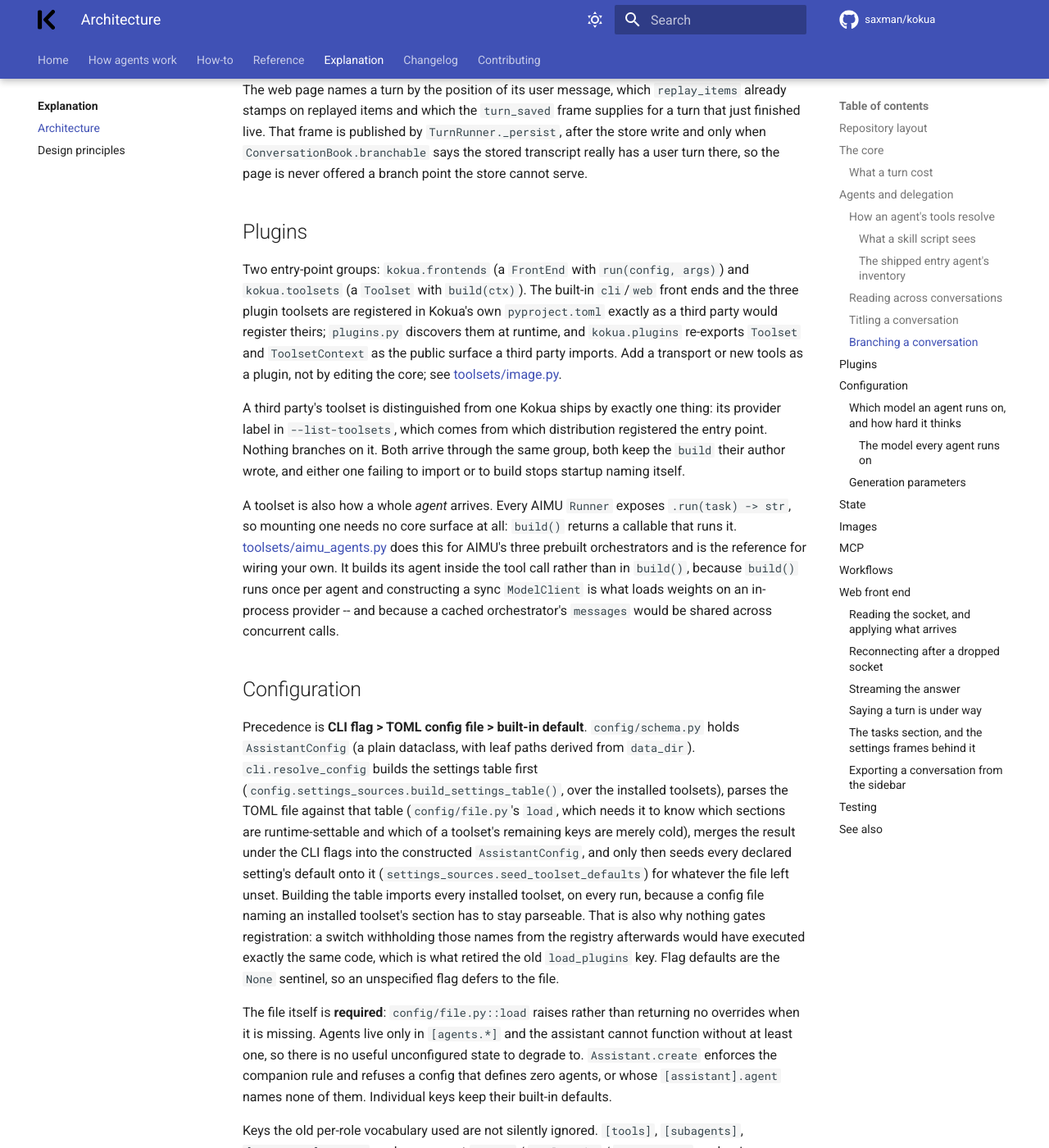
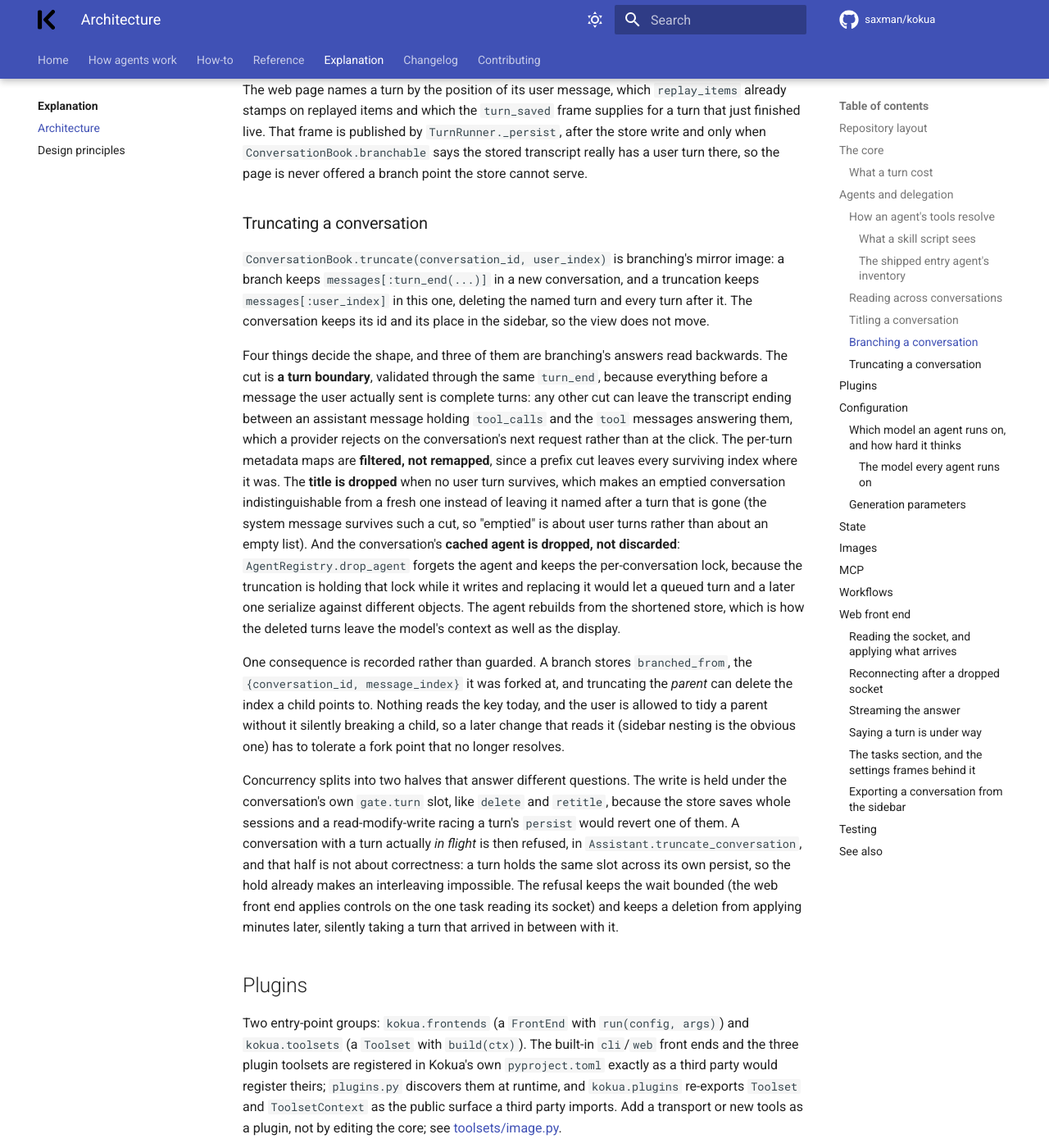
Before and after one commit to saxman/kokua, an MkDocs documentation site: the page built from docs/explanation/architecture.md, in a window 1280 px wide and 1400 px high, scrolled down 12829 px. Shown: the whole window at 82% size. Built offline with MkDocs 1.6.1 and Material for MkDocs 9.7.7, drawn with Linux system fonts in a browser that asks for light colours; comment, search, counter and statistics services are not loaded.

Commit message:
feat(web): a delete-from-here control on each user turn

```diff
--- a/docs/explanation/architecture.md
+++ b/docs/explanation/architecture.md
@@ -485,6 +485,42 @@ replayed items and which the `turn_saved` frame supplies for a turn that just fi
 is published by `TurnRunner._persist`, after the store write and only when `ConversationBook.branchable`
 says the stored transcript really has a user turn there, so the page is never offered a branch point the
 store cannot serve.
+
+### Truncating a conversation
+
+`ConversationBook.truncate(conversation_id, user_index)` is branching's mirror image: a branch keeps
+`messages[:turn_end(...)]` in a new conversation, and a truncation keeps `messages[:user_index]` in this
+one, deleting the named turn and every turn after it. The conversation keeps its id and its place in the
+sidebar, so the view does not move.
+
+Four things decide the shape, and three of them are branching's answers read backwards. The cut is **a
+turn boundary**, validated through the same `turn_end`, because everything before a message the user
+actually sent is complete turns: any other cut can leave the transcript ending between an assistant
+message holding `tool_calls` and the `tool` messages answering them, which a provider rejects on the
+conversation's next request rather than at the click. The per-turn metadata maps are **filtered, not
+remapped**, since a prefix cut leaves every surviving index where it was. The **title is dropped** when
+no user turn survives, which makes an emptied conversation indistinguishable from a fresh one instead of
+leaving it named after a turn that is gone (the system message survives such a cut, so "emptied" is
+about user turns rather than about an empty list). And the conversation's **cached agent is dropped, not
+discarded**: `AgentRegistry.drop_agent` forgets the agent and keeps the per-conversation lock, because
+the truncation is holding that lock while it writes and replacing it would let a queued turn and a later
+one serialize against different objects. The agent rebuilds from the shortened store, which is how the
+deleted turns leave the model's context as well as the display.
+
+One consequence is recorded rather than guarded. A branch stores `branched_from`, the
+`{conversation_id, message_index}` it was forked at, and truncating the *parent* can delete the index a
+child points to. Nothing reads the key today, and the user is allowed to tidy a parent without it
+silently breaking a child, so a later change that reads it (sidebar nesting is the obvious one) has to
+tolerate a fork point that no longer resolves.
+
+Concurrency splits into two halves that answer different questions. The write is held under the
+conversation's own `gate.turn` slot, like `delete` and `retitle`, because the store saves whole sessions
+and a read-modify-write racing a turn's `persist` would revert one of them. A conversation with a turn
+actually *in flight* is then refused, in `Assistant.truncate_conversation`, and that half is not about
+correctness: a turn holds the same slot across its own persist, so the hold already makes an interleaving
+impossible. The refusal keeps the wait bounded (the web front end applies controls on the one task
+reading its socket) and keeps a deletion from applying minutes later, silently taking a turn that
+arrived in between with it.
 
 ## Plugins
 
```
Also changed, not shown: CHANGELOG.md (+7 -0 lines), README.md (+1 -1 lines), TODO.md (+22 -4 lines), src/kokua/web_static/app.css (+7 -3 lines), 1 other file.
